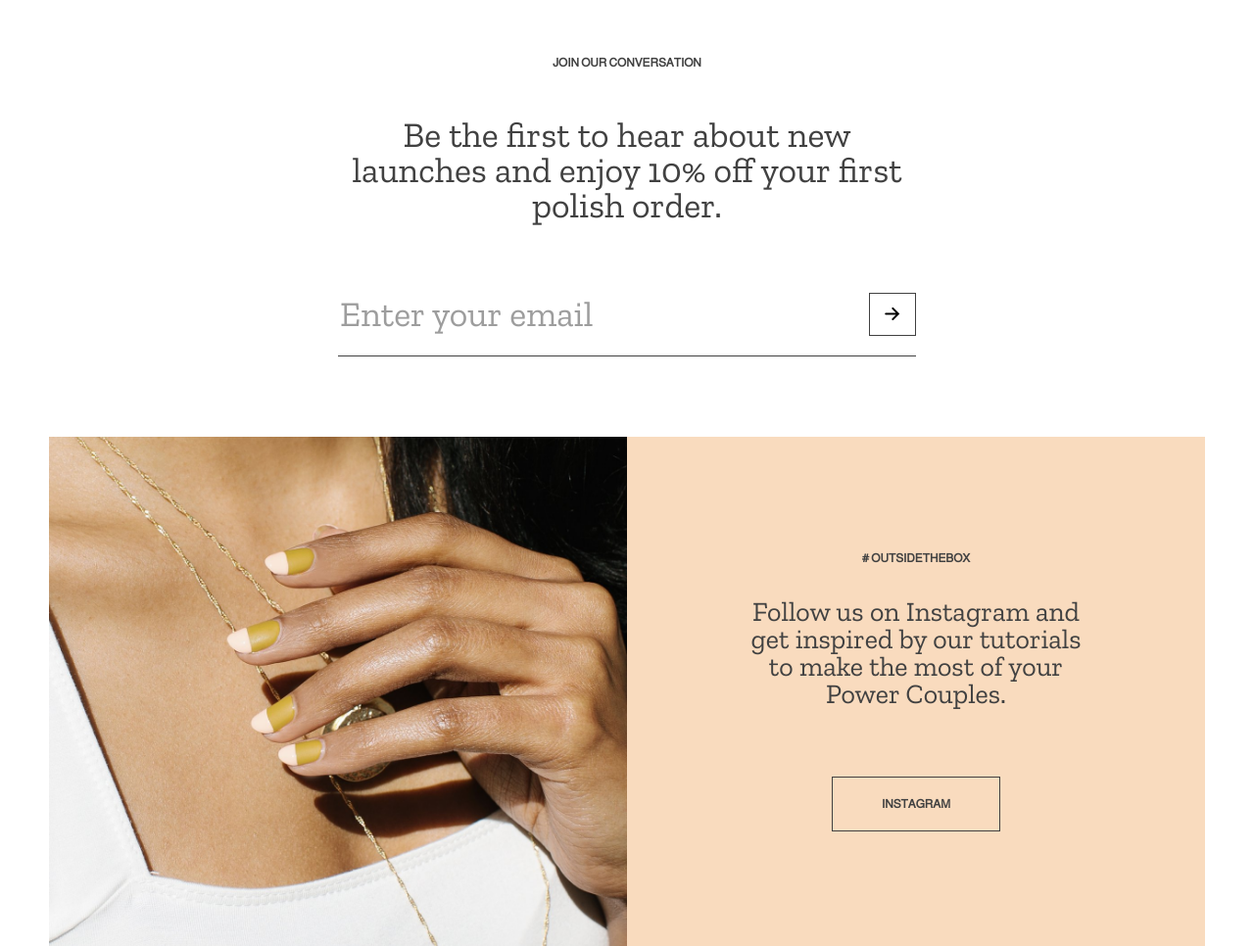
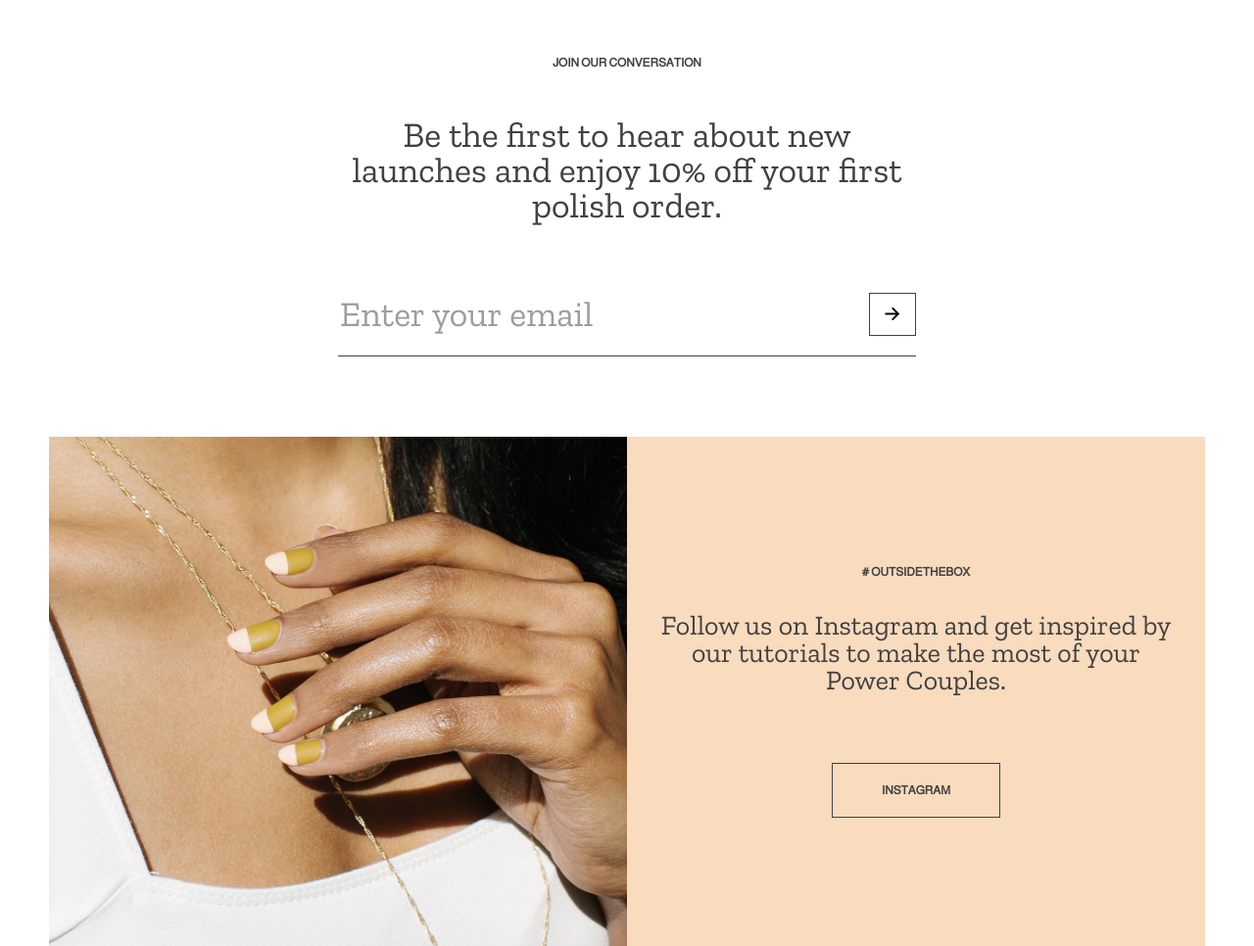
Before and after one commit to sim0417/my-study-SCSS, a website: page src/html/paintbox.html in a window 1280 px wide. Shown: the part 4372-5338 px from the top of the page at 98% size. Drawn offline with nearby package versions, Linux system fonts and the light colour scheme; files that its build step writes are made by us from their sources; files whose address does not match are found by name.

Commit message:
clone done, Paint Box

```diff
--- a/src/css/paintbox/style.scss
+++ b/src/css/paintbox/style.scss
@@ -192,15 +192,15 @@ main{
       color:$default-font-color;
       & .page-main__image{
         & img{
-          max-height: 72vh;
-          object-fit: fill!important;
+          max-height: 54vh;
+          object-position: top;
           position: relative;
           content: url("../../images/paintbox/main_image_m.jpg");
         }
       }
 
       & .page-main__hero_content{
-        width: 70%;
+        width: 90%;
         margin-top: 40px;
         & .subtitle{
           font-size: $font-size-medium;
@@ -251,7 +251,7 @@ main{
     }
 
     & .subtitle{
-      width: 60%;
+      width: 90%;
       font-size: $font-size-medium;
       margin-bottom: 70px;
     }
@@ -584,6 +584,19 @@ main{
       flex-direction: row-reverse;
     }
   }
+
+  @include mediaSizeForDevice($device_type_smaller_ipad) {
+    & .content_card{
+      height: auto;
+
+      & .content_card__content{
+
+        & .subtitle{
+          margin-bottom: 40px;
+        }
+      }
+    }
+  }
 }
 
 .join-conversation{
@@ -625,6 +638,7 @@ main{
       }
 
       & > input{
+        max-width: 80%;
         font-family: $main-font-family;
         font-size: $font-size-large;
 
@@ -639,6 +653,26 @@ main{
         font-size: $font-size-normal;
         background-color: transparent;
         border:  1px solid $default-font-color;
+      }
+    }
+  }
+
+  @include mediaSizeForDevice($device_type_smaller_tablet) {
+    & .join-conversation__title{
+      width: 90%;
+      margin-bottom: 40px;
+
+      & .subtitle{
+        font-size: $font-size-medium;
+      }
+    }
+
+    & .join-conversation__input{
+      width: 70%;
+      & .email-input-box{
+        & > input{
+          font-size: $font-size-medium;
+        }
       }
     }
   }
@@ -682,6 +716,12 @@ main{
 
   }
 
+  @include mediaSizeForDevice($device_type_smaller_ipad) {
+    grid-template-columns: repeat(2, 1fr);
+    & .gallery__image:nth-child(n+5){
+      display: none;
+    }
+  }
 }
 
 .follow-instagram{
@@ -729,4 +769,32 @@ footer{
     border-right: 1px solid $default-font-color;
   }
 
+  @include mediaSizeForDevice($device_type_smaller_ipad) {
+    padding: 35px 40px;
+    flex-direction: column;
+
+    & .column{
+      width: 100%;
+    }
+
+    & .column:first-child{
+      order:2;
+    }
+
+    & .column:nth-child(2){
+      order:1;
+    }
+
+    & .column:last-child{
+      order:3;
+    }
+
+    & .column:not(:last-child){
+      padding-bottom: 30px;
+      margin-bottom: 30px;
+      border-right: none;
+      border-bottom: 1px solid $default-font-color;
+    }
+
+  }
 }
```
